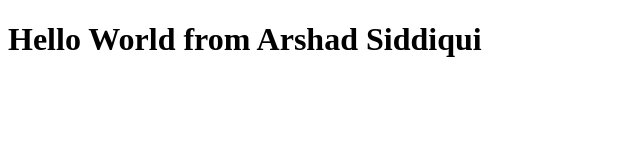
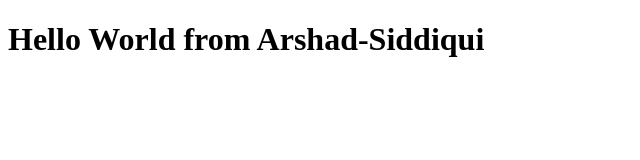
Before and after one commit to arshad62/1stwebpage, a plain HTML site: page index.html in a window 1280 px wide. Shown: the full height of the page, 0-640 px from the left. Drawn offline with Linux system fonts and the light colour scheme.

Commit message:
update2,index.html

```diff
--- a/index.html
+++ b/index.html
@@ -6,6 +6,6 @@
     <title>Document</title>
 </head>
 <body>
-    <h1>Hello World from Arshad Siddiqui</h1>
+    <h1>Hello World from Arshad-Siddiqui</h1>
 </body>
 </html>
```
